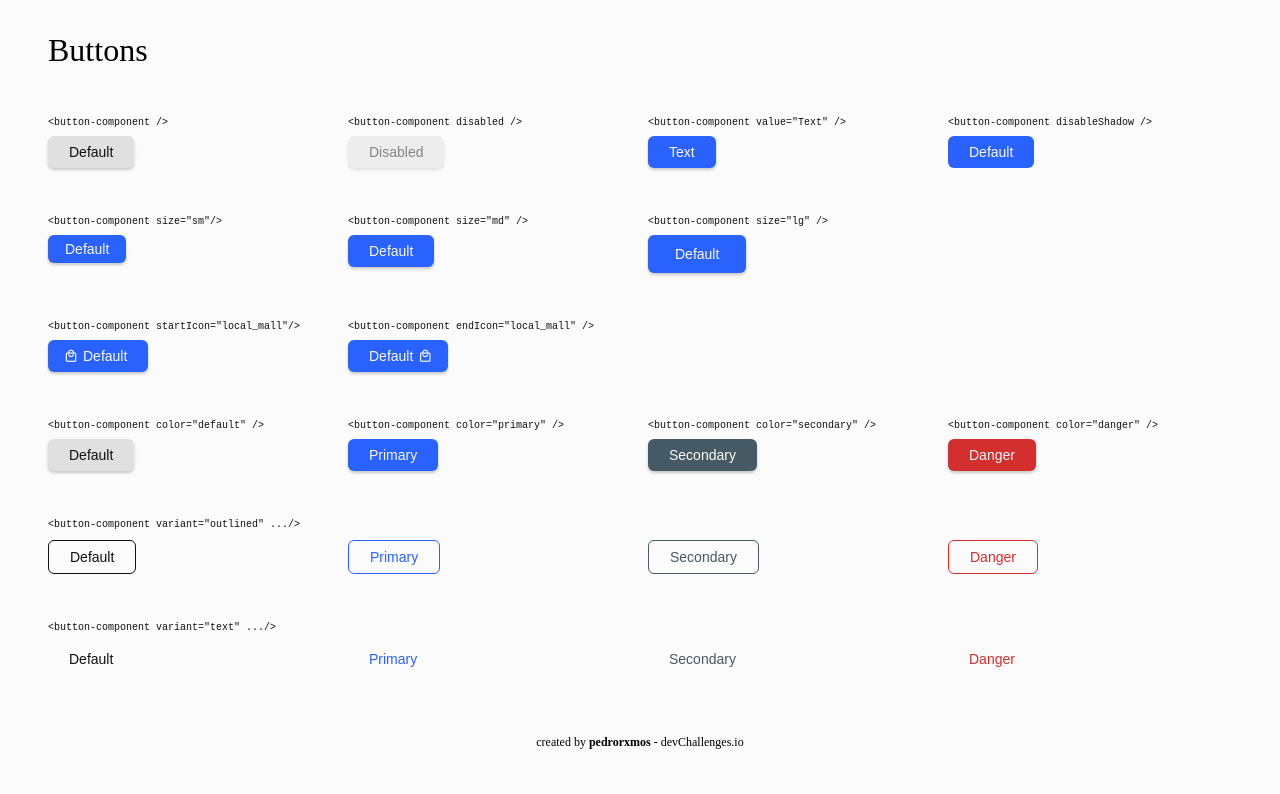
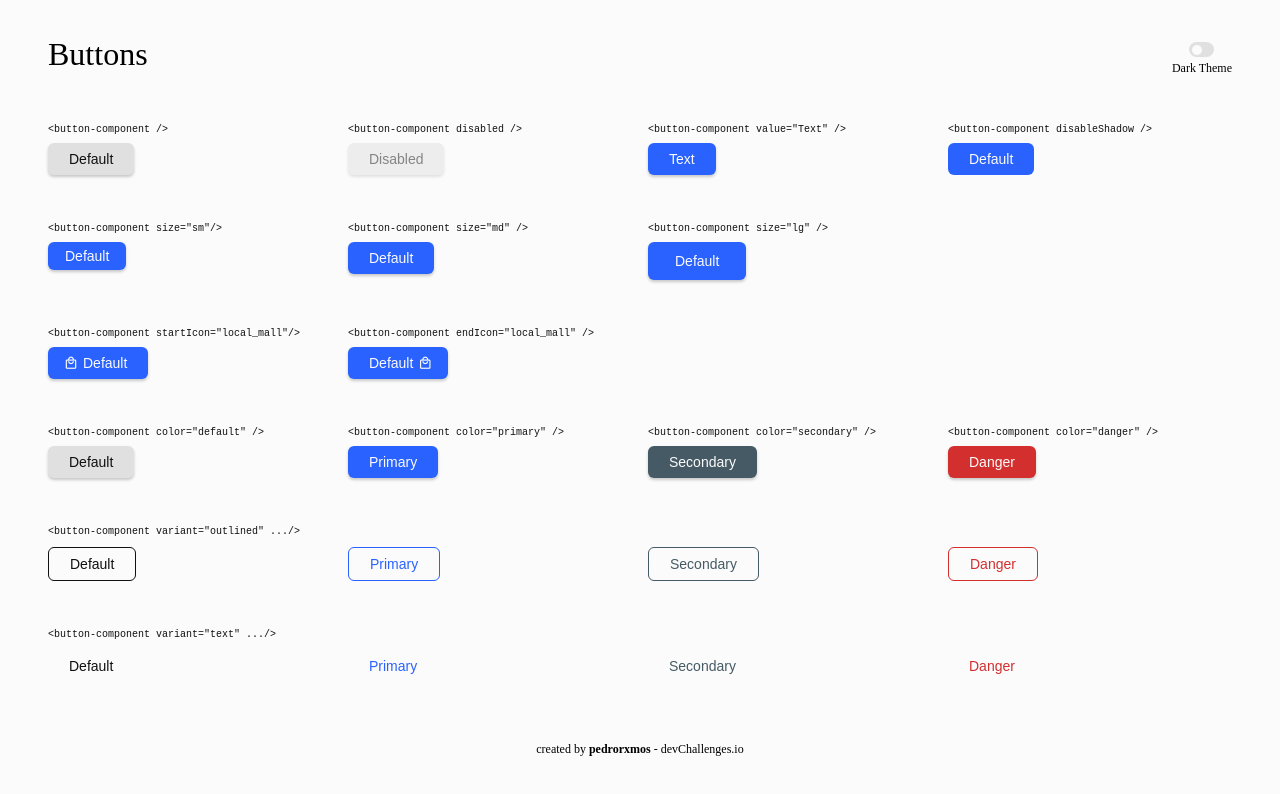
Before and after one commit to pedrorxmos/button-component-challenge, an Angular app: page / in a window 1280 px wide. Shown: the top 794 px of the page. Built offline with nearby package versions, Linux system fonts and the light colour scheme; a web font is replaced by a local one.

Commit message:
💄 feat(theme): switch structure and style

```diff
--- a/src/app/app.component.html
+++ b/src/app/app.component.html
@@ -1,5 +1,15 @@
 <main>
-  <h1>Buttons</h1>
+  <header>
+    <h1>Buttons</h1>
+    <div class="theme-toggle">
+      <label for="theme-checkbox" class="theme-switch">
+        <input type="checkbox" name="theme-checkbox" id="theme-checkbox"/>
+        <span class="theme-slider"></span>
+        Dark Theme
+      </label>
+
+    </div>
+  </header>
   <section class="row">
     <article>
       <code>&lt;button-component /></code>
--- a/src/app/app.component.scss
+++ b/src/app/app.component.scss
@@ -1,3 +1,6 @@
+@import '../scss/mixins';
+@import '../scss/variables';
+
 .copyrights {
   align-self:  center;
   font-size: 12px;
@@ -10,3 +13,65 @@
     }
   }
 }
+
+.theme-toggle {
+	display: flex;
+	flex-direction: row;
+	justify-content: center;
+	align-items: flex-end;
+  font-size: 12px;
+
+	.theme-switch {
+		padding: 0;
+		display: flex;
+		flex-direction: column;
+		justify-content: center;
+		align-items: center;
+    gap: 4px;
+
+		input[type='checkbox'] {
+			height: 0;
+			width: 0;
+			visibility: hidden;
+		}
+
+		.theme-slider {
+			cursor: pointer;
+			text-indent: -9999px;
+			width: 25px;
+			height: 15px;
+			background: var(--default);
+			display: block;
+			border-radius: 20px;
+			position: relative;
+
+			&:before {
+				content: '';
+				position: absolute;
+				top: 50%;
+				left: 3px;
+				-webkit-transform: translateY(-50%);
+				-moz-transform: translateY(-50%);
+				-o-transform: translateY(-50%);
+				transform: translateY(-50%);
+				width: 10px;
+				height: 10px;
+				background-color: var(--bg);
+				border-radius: 90px;
+        @include prefix(transition, .3s);
+			}
+		}
+
+		input[type='checkbox']:checked + .theme-slider {
+			background: var(--primary);
+		}
+
+		input[type='checkbox']:checked + .theme-slider:before {
+			left: calc(100% - 3px);
+			-webkit-transform: translate(-100%, -50%);
+			-moz-transform: translate(-100%, -50%);
+			-o-transform: translate(-100%, -50%);
+			transform: translate(-100%, -50%);
+		}
+	}
+}
--- /dev/null
+++ b/src/scss/_mixins.scss
@@ -0,0 +1,12 @@
+@mixin mq ($value) {
+  @media screen and (min-width: $value) {
+    @content;
+  }
+};
+
+@mixin prefix ($property, $value) {
+  -webkit-#{$property}: $value;
+  -moz-#{$property}: $value;
+  -o-#{$property}: $value;
+  #{$property}: $value;
+};
--- a/src/scss/_site.scss
+++ b/src/scss/_site.scss
@@ -25,6 +25,12 @@ main {
   @include mq(1024px) {
     padding: 2rem 3rem;
   }
+}
+
+header {
+  display: flex;
+  justify-content: space-between;
+  align-items: center;
 }
 
 article {
--- a/src/scss/_variables.scss
+++ b/src/scss/_variables.scss
@@ -39,9 +39,3 @@ $black: #101011;
   --shadow: #{darken(#151a28, 30)};
   --text: #ededf1;
 }
-
-@mixin mq($value) {
-  @media screen and (min-width: $value) {
-    @content;
-  }
-}
--- a/src/styles.scss
+++ b/src/styles.scss
@@ -1,6 +1,7 @@
 @import 'material-icons/iconfont/material-icons.css';
 
 @import './scss/fonts';
+@import './scss/mixins';
 @import './scss/variables';
 @import './scss/site';
 @import './scss/typography'
```
